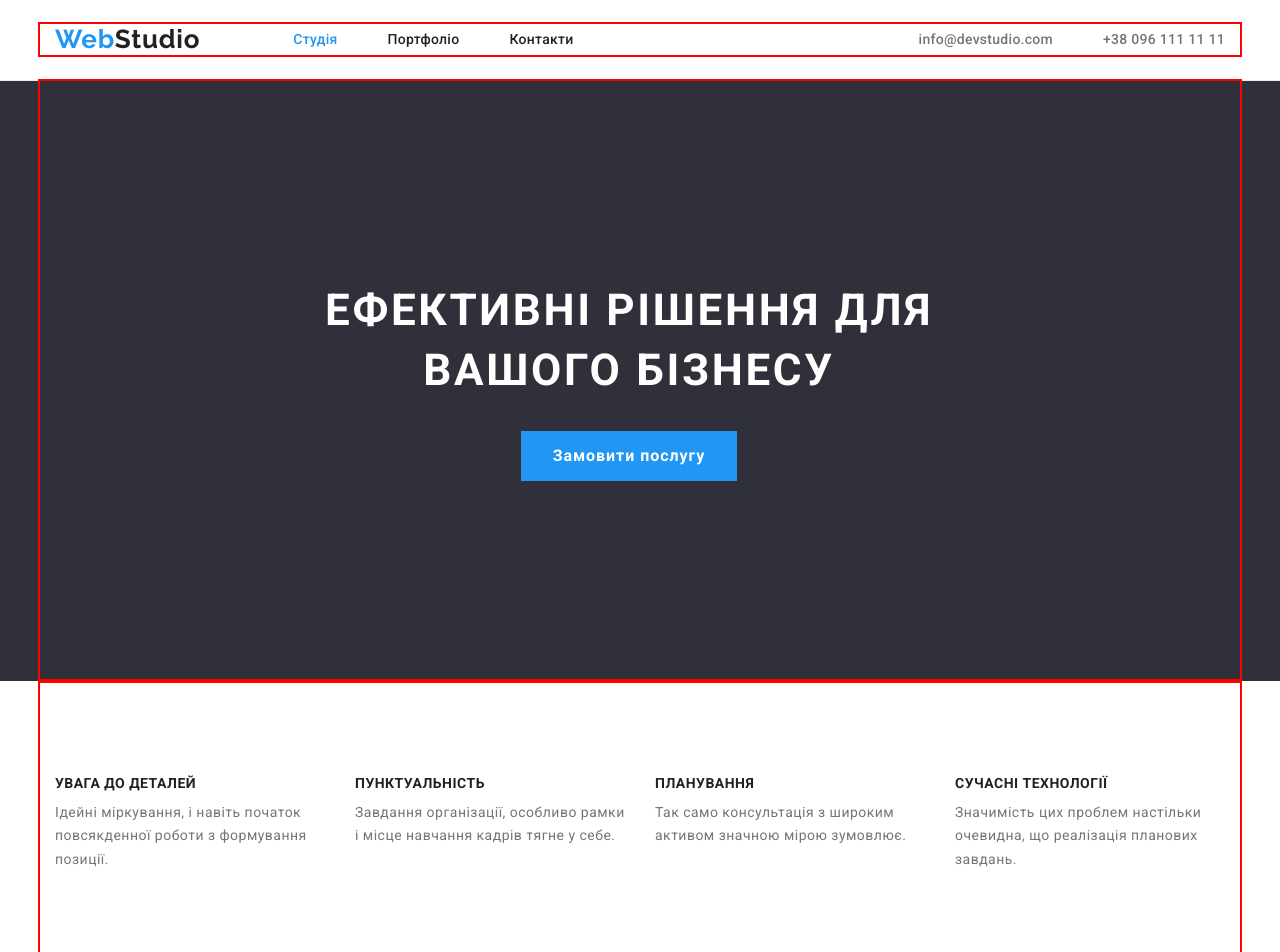
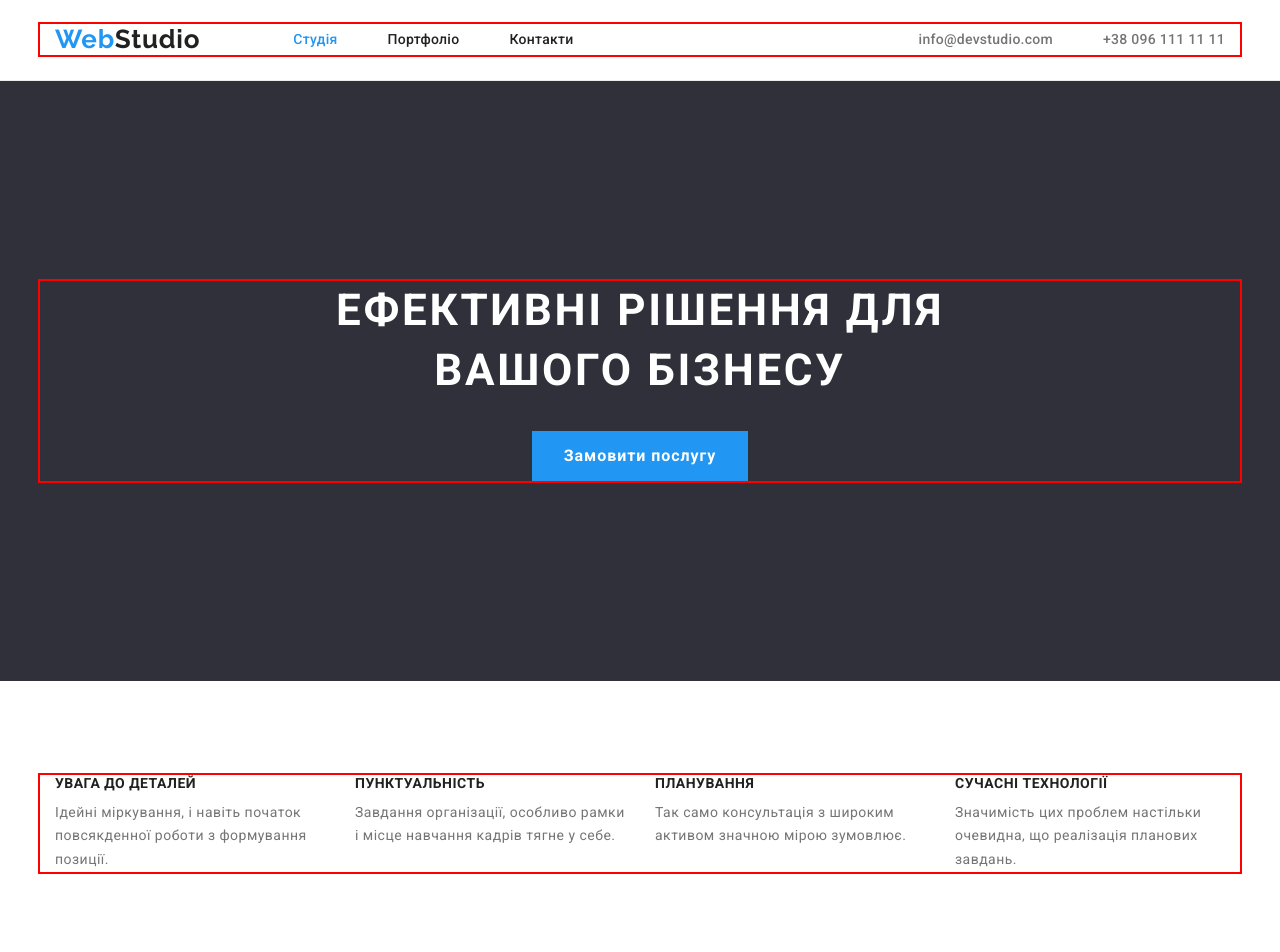
Before and after one commit to Ivan-Andrusyshyn/goit-markup-hw-03, a plain HTML site: page index.html in a window 1280 px wide. Shown: the top 952 px of the page. Drawn offline with nearby package versions, Linux system fonts and the light colour scheme.

Commit message:
corected hw3

```diff
--- a/css/styles.css
+++ b/css/styles.css
@@ -124,18 +124,12 @@ color: var(--color-blue);
 .hero {
     color: var(--color-white);
     background-color: #2F303A;
+    padding-top:200px ;
+    padding-bottom:200px ;
+}
 
-}
-.hero-wrap{
-        display: inline-block;
-        margin: 0 auto;
-        padding-top: 200px;
-        padding-bottom: 200px;
-        padding-left: 270px;
-        padding-right: 270px;
-        text-align: center;
-}
 .hero-title {
+ text-align: center;
     text-transform: uppercase;
     margin-bottom: 30px;
     font-size:44px;
@@ -175,10 +169,12 @@ color: var(--color-blue);
      clip-path: inset(50%);
      margin: -1px;
  }
+.benefits-section {
+     padding-top: 94px;
+    padding-bottom: 94px;
+}
 .benefits {
     display: flex;
-    padding-top: 94px;
-    padding-bottom: 94px;
     gap: 30px;
 }
 
@@ -331,7 +327,6 @@ address {
 
 .filter-btn {
     border-radius: 4px;
-    margin-bottom:5px ;
     padding: 6px 25px;
     min-width: 73px;
     font-family: inherit;
--- a/index.html
+++ b/index.html
@@ -38,13 +38,11 @@
     <main>
       <section class="hero">
         <div class="container">
-          <div class="hero-wrap">
         <h1 class="hero-title">Ефективні рішення для <br> вашого бізнесу</h1>
         <button type="button" class="hero-btn">Замовити послугу</button>
-       </div>
       </div>
       </section>
-      <section>
+      <section class="benefits-section">
         <div class="container">
         <h2 class="title-hidden">Переваги</h2>
         <ul class="benefits">
```
